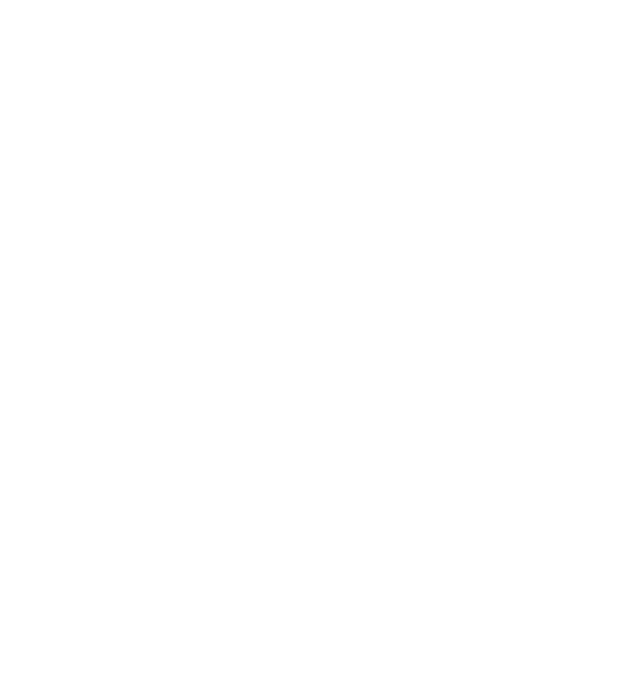
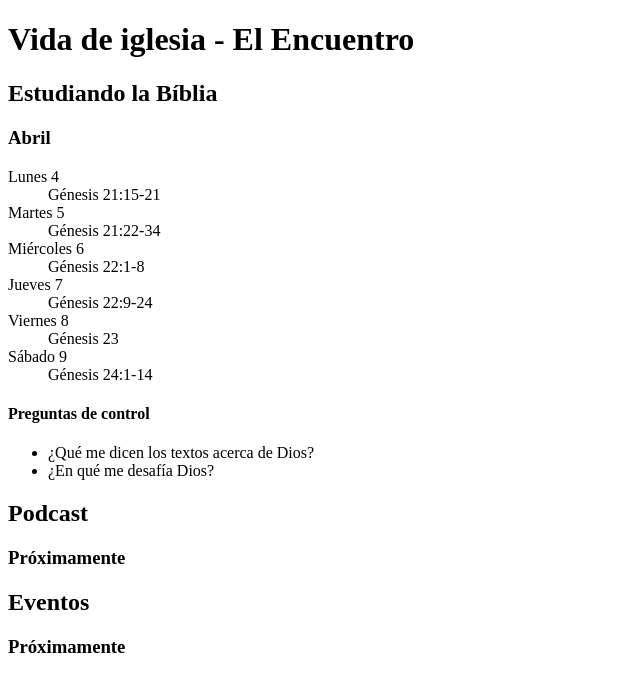
Before and after one commit to ocastaneda82/PWA-elencuentro, a plain HTML site: page index.html in a window 1280 px wide. Shown: the whole page, without its empty margins (0-640 px from the left). Drawn offline with Linux system fonts and the light colour scheme.

Commit message:
add some js

```diff
--- /dev/null
+++ b/app.js
@@ -0,0 +1,15 @@
+// Generating texts content based on the Template
+const textsTemplate = `<dt>
+TITLE
+</dt>
+<dd>
+VERS
+</dd>`;
+let content = "";
+for (let i = 0; i < texts.length; i++) {
+  let entry = textsTemplate
+    .replace(/TITLE/g, texts[i].title)
+    .replace(/VERS/g, texts[i].vers);
+  content += entry;
+}
+document.getElementById("content").innerHTML = content;
--- /dev/null
+++ b/data/texts.js
@@ -0,0 +1,31 @@
+const month = "Abril";
+const texts = [
+  {
+    title: "Lunes 4",
+    vers: "Génesis 21:15-21",
+  },
+  {
+    title: "Martes 5",
+    vers: "Génesis 21:22-34",
+  },
+  {
+    title: "Miércoles 6",
+    vers: "Génesis 22:1-8",
+  },
+  {
+    title: "Jueves 7",
+    vers: "Génesis 22:9-24",
+  },
+  {
+    title: "Viernes 8",
+    vers: "Génesis 23",
+  },
+  {
+    title: "Sábado 9",
+    vers: "Génesis 24:1-14",
+  },
+];
+const questions = [
+  "¿Qué me dicen los textos acerca de Dios?",
+  "¿En qué me desafía Dios?",
+];
--- a/index.html
+++ b/index.html
@@ -1,12 +1,39 @@
 <!DOCTYPE html>
 <html lang="en">
+
 <head>
     <meta charset="UTF-8">
     <meta http-equiv="X-UA-Compatible" content="IE=edge">
     <meta name="viewport" content="width=device-width, initial-scale=1.0">
-    <title>Document</title>
+    <title>El Encuentro - Vida de iglesia</title>
+    <meta name="description" content="Manténte al día con nuestra vida de iglesia">
+    <meta name="author" content="end3r">
+    <meta name="theme-color" content="#B12A34">
+    <meta name="viewport" content="width=device-width, initial-scale=1">
+    <meta property="og:image" content="icons/icon-512.png">
+    <link rel="shortcut icon" href="favicon.ico">
+    <link rel="stylesheet" href="style.css">
+    <link rel="manifest" href="js13kpwa.webmanifest">
+    <script src="data/texts.js" defer></script>
+    <script src="app.js" defer></script>
 </head>
+
 <body>
+    <h1>Vida de iglesia - El Encuentro</h1>
+    <h2>Estudiando la Bíblia</h2>
+    <h3>Abril</h3>
+    <dl id="content">
 
+    </dl>
+    <h4>Preguntas de control</h4>
+    <ul>
+        <li>¿Qué me dicen los textos acerca de Dios?</li>
+        <li>¿En qué me desafía Dios?</li>
+    </ul>
+    <h2>Podcast</h2>
+    <h3>Próximamente</h3>
+    <h2>Eventos</h2>
+    <h3>Próximamente</h3>
 </body>
+
 </html>
```
Also changed, not shown: style.css (added).
